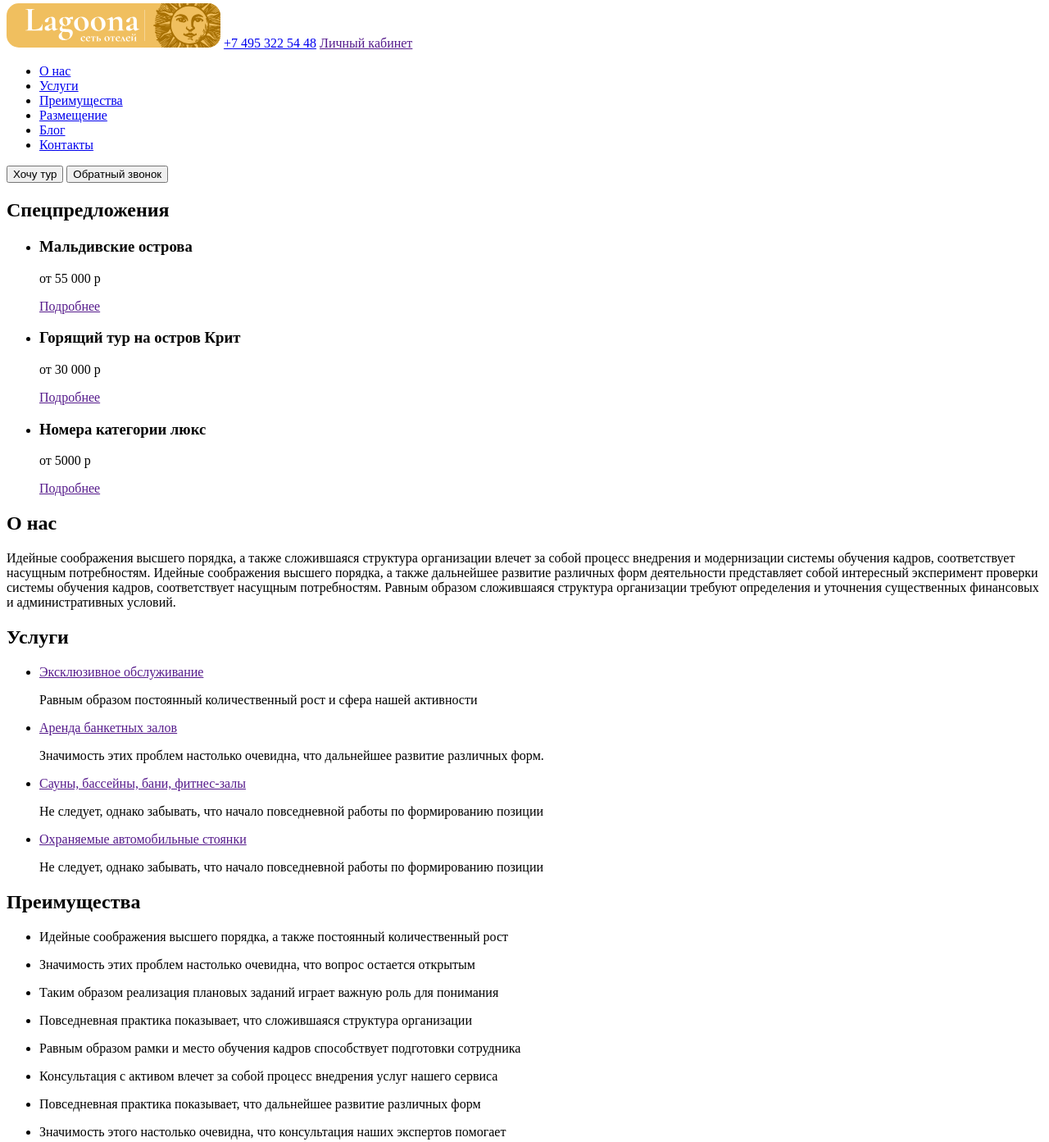
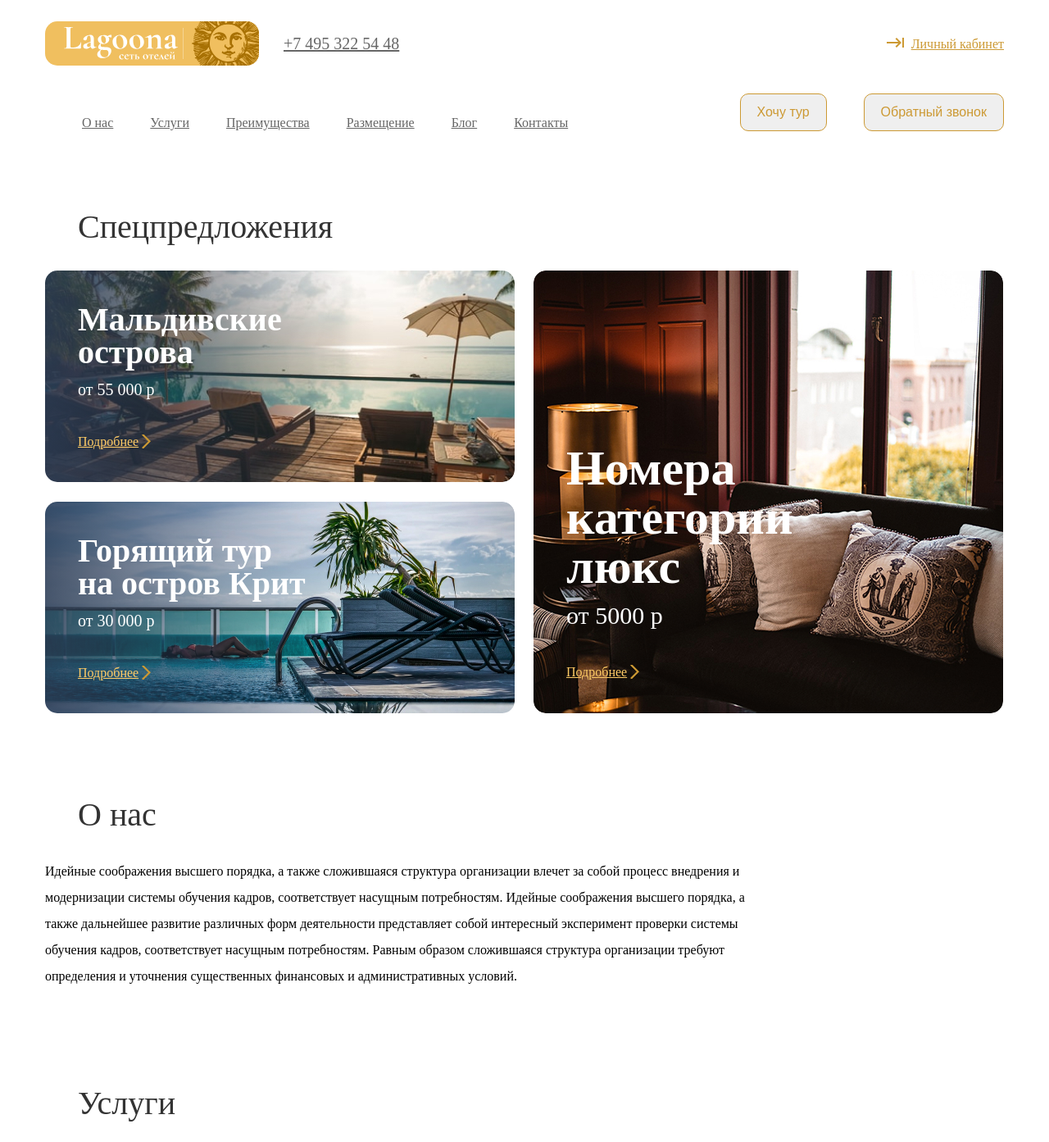
Before and after one commit to AlFilin/training, a plain HTML site: page Hotel.html in a window 1280 px wide. Shown: the part 4-1397 px from the top of the page at 82% size. Drawn offline with Linux system fonts and the light colour scheme; a web font is replaced by a local one.

Commit message:
add Hotel.html

```diff
--- a/Hotel.html
+++ b/Hotel.html
@@ -4,17 +4,16 @@
     <meta charset="UTF-8">
     <meta http-equiv="X-UA-Compatible" content="IE=edge">
     <meta name="viewport" content="width=device-width, initial-scale=1.0">
+    <link rel="stylesheet" href="../css/style.css">
     <title>Lagoona</title>
 </head>
 <body>
   <header class="header">
-    <div class="container">
       <div class="header-logo">
-        <img src="/img/logo.svg" alt="logo" class="logo">
+        <img src="/img/logo.svg" alt="Lagoona-сеть" class="logo">
         <a href="tel:+74953225448" class="tele">+7 495 322 54 48</a>
         <a href="" class="desc cabinet">Личный кабинет</a>
       </div>
-
       <nav class="header-nav-list">
           <ul class="nav-list">
             <li class="header-list-item">
@@ -42,7 +41,6 @@
           <button class="header-btn button">Обратный звонок</button>
         </div>
       </nav>
-    </div>
   </header>
 
   <main class="main">
@@ -51,20 +49,26 @@
         <h2 class="caption">Спецпредложения</h2>
 
         <ul class="special-list">
-          <li class="special-list-item">
+          <li class="special-list-item special-img-1">
+            <div class="special-content">
               <h3 class="list-title">Мальдивские острова</h3>
               <p class="special-text">от 55 000 р</p>
-            <a href="" class="desc special-list-link">Подробнее</a>
+              <a href="" class="desc special-list-link special-arrow">Подробнее</a>
+            </div>
           </li>
-          <li class="special-list-item">
+          <li class="special-list-item special-img-2">
+            <div class="special-content-one">
+              <h3 class="list-title-one">Номера категории люкс</h3>
+              <p class="special-text-one">от 5000 р</p>
+              <a href="" class="desc special-list-link special-arrow">Подробнее</a>
+            </div>
+          </li>
+          <li class="special-list-item special-img-3">
+            <div class="special-content">
               <h3 class="list-title">Горящий тур на остров Крит</h3>
               <p class="special-text">от 30 000 р</p>
-            <a href="" class="desc special-list-link">Подробнее</a>
-          </li>
-          <li class="special-list-item">
-            <h3 class="list-title special-title">Номера категории люкс</h3>
-            <p class="special-text list-text">от 5000 р</p>
-            <a href="" class="desc special-list-link">Подробнее</a>
+              <a href="" class="desc special-list-link special-arrow">Подробнее</a>
+            </div>
           </li>
         </ul>
       </div>
@@ -82,21 +86,29 @@
         <h2 class="caption">Услуги</h2>
 
         <ul class="services-list">
-          <li class="services-list-item services-image">
-            <a href="" class="services-link">Эксклюзивное обслуживание</a>
+          <li class="services-list-item services-image-1">
+            <div class="services-content">
+              <a href="" class="services-link services-arrow">Эксклюзивное обслуживание</a>
               <p class="desc services-list-text">Равным образом постоянный количественный рост и сфера нашей активности</p>
+            </div>
           </li>
-          <li class="services-list-item services-image">
-            <a href="" class="services-link">Аренда банкетных залов</a>
+          <li class="services-list-item services-image-2">
+            <div class="services-content">
+              <a href="" class="services-link services-arrow">Аренда банкетных залов</a>
               <p class="desc services-list-text">Значимость этих проблем настолько очевидна, что дальнейшее развитие различных форм.</p>
+            </div>
           </li>
-          <li class="services-list-item services-image">
-            <a href="" class="services-link">Сауны, бассейны, бани, фитнес-залы</a>
+          <li class="services-list-item services-image-3">
+            <div class="services-content">
+              <a href="" class="services-link services-arrow">Сауны, бассейны, бани, фитнес-залы</a>
               <p class="desc services-list-text">Не следует, однако забывать, что начало повседневной работы по формированию позиции</p>
+            </div>
           </li>
-          <li class="services-list-item services-image">
-            <a href="" class="services-link">Охраняемые автомобильные стоянки</a>
+          <li class="services-list-item services-image-4">
+            <div class="services-content">
+              <a href="" class="services-link services-arrow">Охраняемые автомобильные стоянки</a>
               <p class="desc services-list-text">Не следует, однако забывать, что начало повседневной работы по формированию позиции</p>
+            </div>
           </li>
         </ul>
       </div>
@@ -107,28 +119,28 @@
         <h2 class="caption">Преимущества</h2>
 
         <ul class="benefits-list">
-          <li class="benefits-list-item benefits-icon">
+          <li class="benefits-list-item benefits-icon-1">
             <p class="desc benefits-list-text">Идейные соображения высшего порядка, а также постоянный количественный рост</p>
           </li>
-          <li class="benefits-list-item benefits-icon">
+          <li class="benefits-list-item benefits-icon-2">
             <p class="desc benefits-list-text">Значимость этих проблем настолько очевидна, что вопрос остается открытым</p>
           </li>
-          <li class="benefits-list-item benefits-icon">
+          <li class="benefits-list-item benefits-icon-3">
             <p class="desc benefits-list-text">Таким образом реализация плановых заданий играет важную роль для понимания</p>
           </li>
-          <li class="benefits-list-item benefits-icon">
+          <li class="benefits-list-item benefits-icon-4">
             <p class="desc benefits-list-text">Повседневная практика показывает, что сложившаяся структура организации</p>
           </li>
-          <li class="benefits-list-item benefits-icon">
+          <li class="benefits-list-item benefits-icon-5">
             <p class="desc benefits-list-text">Равным образом рамки и место обучения кадров способствует подготовки сотрудника</p>
           </li>
-          <li class="benefits-list-item benefits-icon">
+          <li class="benefits-list-item benefits-icon-6">
             <p class="desc benefits-list-text">Консультация с активом влечет за собой процесс внедрения услуг нашего сервиса </p>
           </li>
-          <li class="benefits-list-item benefits-icon">
+          <li class="benefits-list-item benefits-icon-7">
             <p class="desc benefits-list-text">Повседневная практика показывает, что дальнейшее развитие различных форм</p>
           </li>
-          <li class="benefits-list-item benefits-icon">
+          <li class="benefits-list-item benefits-icon-8">
             <p class="desc benefits-list-text">Значимость этого настолько очевидна, что консультация наших экспертов помогает</p>
           </li>
         </ul>
@@ -140,9 +152,10 @@
         <h2 class="caption">Размещение</h2>
 
         <ul class="features-list">
+          <li class="features-list-item">
+            <img class="features-image" src="/img/placing-1.jpg" alt="отель">
 
-          <li class="features-list-item">
-            <img class="features-image" src="/img/placing-1.jpg" alt="picture">
+            <div class="features-div">
               <p class="desc features-list-text">от <span class="large-text">4 698 р</span> / ночь</p>
               <h3 class="features-title">
                 <a href="" class="features-link">Lagoona española</a>
@@ -158,10 +171,13 @@
               </div>
 
               <button class="features-btn button">Номера</button>
+            </div>
           </li>
 
           <li class="features-list-item">
-            <img class="features-image" src="/img/placing-2.jpg" alt="picture">
+            <img class="features-image" src="/img/placing-2.jpg" alt="отель">
+
+            <div class="features-div">
               <p class="desc features-list-text">от <span class="large-text">5 148  р</span> / ночь</p>
               <h3 class="features-title">
                 <a href="" class="features-link">Lagoona son típicas</a>
@@ -177,10 +193,13 @@
               </div>
 
               <button class="features-btn button">Номера</button>
+            </div>
           </li>
 
           <li class="features-list-item">
-            <img class="features-image" src="/img/placing-3.jpg" alt="picture">
+            <img class="features-image" src="/img/placing-3.jpg" alt="отель">
+
+            <div class="features-div">
               <p class="desc features-list-text">от <span class="large-text">6 254 р</span> / ночь</p>
               <h3 class="features-title">
                 <a href="" class="features-link">Lagoona de la guerra</a>
@@ -196,10 +215,13 @@
               </div>
 
               <button class="features-btn button">Номера</button>
+            </div>
           </li>
 
           <li class="features-list-item">
-            <img class="features-image" src="/img/placing-4.jpg" alt="picture">
+            <img class="features-image" src="/img/placing-4.jpg" alt="отель">
+
+            <div class="features-div">
               <p class="desc features-list-text">от <span class="large-text">6 320 р</span> / ночь</p>
               <h3 class="features-title">
                 <a href="" class="features-link">Lagoona mentira piadosa</a>
@@ -215,10 +237,13 @@
               </div>
 
               <button class="features-btn button">Номера</button>
+            </div>
           </li>
 
           <li class="features-list-item">
-            <img class="features-image" src="/img/placing-5.jpg" alt="picture">
+            <img class="features-image" src="/img/placing-5.jpg" alt="отель">
+
+            <div class="features-div">
               <p class="desc features-list-text">от <span class="large-text">6 457 р</span> / ночь</p>
               <h3 class="features-title">
                 <a href="" class="features-link">Lagoona empujar la creatividad</a>
@@ -234,10 +259,13 @@
               </div>
 
               <button class="features-btn button">Номера</button>
+            </div>
           </li>
 
           <li class="features-list-item">
-            <img class="features-image" src="/img/placing-6.jpg" alt="picture">
+            <img class="features-image" src="/img/placing-6.jpg" alt="отель">
+
+            <div class="features-div">
               <p class="desc features-list-text">от <span class="large-text">6 320 р</span> / ночь</p>
               <h3 class="features-title">
                 <a href="" class="features-link">Lagoona el retorno</a>
@@ -253,10 +281,13 @@
               </div>
 
               <button class="features-btn button">Номера</button>
+            </div>
           </li>
 
           <li class="features-list-item">
-            <img class="features-image" src="/img/placing-7.jpg" alt="picture">
+            <img class="features-image" src="/img/placing-7.jpg" alt="отель">
+
+            <div class="features-div">
               <p class="desc features-list-text">от <span class="large-text">6 505 р</span> / ночь</p>
               <h3 class="features-title">
                 <a href="" class="features-link">Lagoona mentira piadosa</a>
@@ -272,10 +303,13 @@
               </div>
 
               <button class="features-btn button">Номера</button>
+            </div>
           </li>
 
           <li class="features-list-item">
-            <img class="features-image" src="/img/placing-8.jpg" alt="picture">
+            <img class="features-image" src="/img/placing-8.jpg" alt="отель">
+
+            <div class="features-div">
               <p class="desc features-list-text">от <span class="large-text">6 824 р</span> / ночь</p>
               <h3 class="features-title">
                 <a href="" class="features-link">Lagoona suerte siguió siempre</a>
@@ -291,10 +325,11 @@
               </div>
 
               <button class="features-btn button">Номера</button>
+            </div>
           </li>
 
-          <li class="features-list-item">
-            <a href="" class="features-link">Посмотреть все варианты</a>
+          <li class="features-list-item features-picture">
+            <a href="" class="features-link-picture">Посмотреть все варианты</a>
           </li>
         </ul>
       </div>
--- /dev/null
+++ b/css/style.css
@@ -0,0 +1,440 @@
+@font-face {
+    font-family: 'muller';
+    src: url('../layoutHotel/fonts/MullerBold.woff2') format('woff2'),
+      url('../layoutHotel/fonts/MullerBold.woff') format('woff');
+    font-display: swap;
+    font-weight: 800;
+    font-style: normal;
+  }
+
+@font-face {
+    font-family: 'muller';
+    src: url('../layoutHotel/fonts/MullerMedium.woff2') format('woff2'),
+      url('../layoutHotel/fonts/MullerMedium.woff') format('woff');
+    font-display: swap;
+    font-weight: 400;
+    font-style: normal;
+}
+
+@font-face {
+    font-family: 'muller';
+    src: url('../layoutHotel/fonts/MullerRegular.woff2') format('woff2'),
+      url('../layoutHotel/fonts/MullerRegular.woff') format('woff');
+    font-display: swap;
+    font-weight: normal;
+    font-style: normal;
+}
+
+@font-face {
+    font-family: 'muller';
+    src: url('../layoutHotel/fonts/MullerLight.woff2') format('woff2'),
+      url('../layoutHotel/fonts/MullerLight.woff') format('woff');
+    font-display: swap;
+    font-weight: 300;
+    font-style: normal;
+}
+
+html {
+    box-sizing: border-box;
+}
+
+body {
+    font-family: 'muller', sans-serif;
+    width: 1170px;
+    margin: 0 auto;
+}
+
+ul {
+    list-style-type: none;
+    margin: 0;
+    padding: 0;
+}
+
+h2 {
+    font-family: 'muller';
+    font-style: normal;
+    font-weight: normal;
+    font-size: 40px;
+    line-height: 40px;
+    color: #333333;
+    margin-left: 40px;
+}
+
+p {
+    font-family: 'Muller';
+    font-weight: 400;
+    font-style: normal;
+    font-size: 16px;
+    line-height: 16px;
+}
+
+.container {
+    padding-top: 70px;
+}
+
+.header-logo{
+    position: relative;
+    margin: 30px 0;
+}
+
+.cabinet {
+    position: absolute;
+    right: 0px;
+    margin: 20px 0;
+    padding-left: 30px;
+    font-family: 'Muller';
+    font-size: 16px;
+    line-height: 16px;
+    color: #CC9933;
+    background-image: url('../img/arrow4.svg');
+    background-repeat: no-repeat;
+    background-size: 21px 12px;
+}
+.tele {
+    position: absolute;
+    margin: 17px 30px;
+    font-family: 'Muller';
+    font-weight: 500;
+    font-size: 20px;
+    line-height: 20px;
+    color: #666666;
+}
+
+.header-nav-list {
+    position: relative;
+}
+
+.nav-list {
+    position: absolute;
+    display: flex;
+}
+
+.header-list-item {
+    padding: 27px 0 27px 45px;
+}
+
+.header-link {
+font-family: 'Muller';
+font-size: 16px;
+line-height: 16px;
+color: #666666;
+}
+
+.header-nav-btn {
+    position: absolute;
+    right: 0px;
+    display: flex;
+    justify-content: flex-end;
+}
+
+.button {
+    padding: 13px 20px;
+    border: 1px solid #CC9933;
+    border-radius: 10px;
+    color: #CC9933;
+    font-weight: normal;
+    font-size: 16px;
+}
+
+.header-btn {
+    margin-left: 45px;
+}
+
+.main {
+    margin-top: 70px;
+}
+
+.special-list {
+    display: flex;
+    flex-flow: row wrap;
+    position: relative;
+}
+
+.special-list-item {
+    width: 573px;
+    background-repeat: no-repeat;
+    background-size: 100%;
+}
+
+.special-img-1 {
+    height: 258px;
+    margin: 0 23px 23px 0;
+    border-radius: 15px;
+    background: linear-gradient(90deg, rgba(48, 64, 89, 0.84), rgba(53, 65, 83, 0) 65.7%), url(../img/special-1.jpg)
+}
+
+.special-img-2 {
+    background-image: url('../img/special-3.jpg');
+    height: 540px;
+    border-radius: 15px;
+}
+
+.special-img-3 {
+    height: 258px;
+    position: absolute;
+    bottom: 0;
+    border-radius: 15px;
+    background: linear-gradient(90deg, rgba(48, 64, 89, 0.84) -2.9%, rgba(53, 65, 83, 0) 65.7%), url('../img/special-2.jpg');
+}
+
+.special-content {
+    padding: 40px 0 0 40px;
+}
+
+.special-content-one {
+    margin: 211px 0 0 40px;
+}
+
+.special-text {
+    font-family: 'Muller';
+    font-size: 20px;
+    line-height: 20px;
+    color: #FFFFFF;
+    margin: 0;
+    padding-bottom: 45px;
+}
+
+.special-text-one {
+    font-family: 'Muller';
+    font-size: 30px;
+    line-height: 30px;
+    color: #FFFFFF;
+    margin: 0;
+    padding-bottom: 45px;
+}
+
+.list-title {
+    font-family: 'Muller';
+    font-weight: bold;
+    font-size: 40px;
+    line-height: 40px;
+    color: #FFFFFF;
+    margin: 0;
+    width: 287px;
+    padding-bottom: 15px;
+}
+
+.list-title-one {
+    font-family: 'Muller';
+    font-weight: bold;
+    font-size: 60px;
+    line-height: 60px;
+    color: #FFFFFF;
+    width: 298px;
+    margin: 0;
+    padding-bottom: 15px;
+}
+
+.special-list-link{
+    font-family: 'Muller';
+    font-size: 16px;
+    line-height: 16px;
+    color: #FFCC66;
+    padding-right: 15px;
+    margin: 0;
+}
+
+.special-arrow {
+    background-image: url('../img/arrow3.svg');
+    background-size: 11px;
+    background-repeat: no-repeat;
+    background-position: center right;
+}
+
+.company-text {
+    width: 888px;
+    font-family: 'Muller';
+    font-weight: normal;
+    font-size: 16px;
+    line-height: 200%;
+    color: #000000;
+}
+
+.services-list {
+    display: flex;
+    flex-flow: row wrap;
+}
+
+.services-list-item {
+    width: 573px;
+    min-height: 330px;
+    background-repeat: no-repeat;
+    background-size: 100%;
+}
+
+.services-list-item:not(:nth-child(2n)) {
+    margin: 0 23px 23px 0;
+}
+
+.services-content {
+    margin: 191px 0 0 45px;
+}
+
+.services-list-text {
+    min-height: auto;
+    font-family: 'Muller';
+    font-size: 16px;
+    line-height: 200%;
+    color: #000000;
+    margin: 0;
+}
+
+.services-link {
+    font-family: 'Muller';
+    font-weight: 500;
+    font-size: 20px;
+    line-height: 200%;
+    color: #CC9933;
+    padding-right: 20px;
+}
+
+.services-arrow {
+    background-image: url('../img/arrow3.svg');
+    background-size: 11px;
+    background-repeat: no-repeat;
+    background-position: center right;
+}
+
+.services-image-1 {
+    background-image: url('../img/services-1.jpg');
+}
+
+.services-image-2 {
+    background-image: url('../img/services-2.jpg');
+}
+
+.services-image-3 {
+    background-image: url('../img/services-3.jpg');
+}
+
+.services-image-4 {
+    background-image: url('../img/services-4.jpg');
+}
+
+.benefits-list {
+    display: flex;
+    flex-flow: row wrap;
+}
+
+.benefits-list-item {
+    width: 275px;
+    background-repeat: no-repeat;
+    background-size: 66px;
+    background-position: 45px 40px;
+}
+
+.benefits-list-item:not(:nth-child(4n)) {
+    margin: 0 23px 23px 0;
+}
+
+.benefits-icon-1{
+    background-image: url('../img/Benefits-1.svg');
+}
+
+.benefits-icon-2{
+    background-image: url('../img/Benefits-2.svg');
+}
+
+.benefits-icon-3{
+    background-image: url('../img/Benefits-3.svg');
+}
+
+.benefits-icon-4{
+    background-image: url('../img/Benefits-4.svg');
+}
+
+.benefits-icon-5{
+    background-image: url('../img/Benefits-5.svg');
+}
+
+.benefits-icon-6{
+    background-image: url('../img/Benefits-6.svg');
+}
+
+.benefits-icon-7{
+    background-image: url('../img/Benefits-7.svg');
+}
+
+.benefits-icon-8{
+    background-image: url('../img/Benefits-8.svg');
+}
+
+.benefits-list-text {
+    width: 188px;
+    min-height: auto;
+    margin: 116px 0 0 45px;
+    font-family: 'Muller';
+    font-size: 16px;
+    line-height: 200%;
+    color: #000000;
+}
+
+.features-list {
+    display: flex;
+    flex-flow: row wrap;
+}
+
+.features-list-item {
+    width: 374px;
+    height: 440px;
+}
+
+.features-list-item:not(:nth-child(3n)) {
+    margin: 0 23px 23px 0;
+}
+
+.features-div {
+    position: relative;
+    margin: 36px 0 54px 45px;
+}
+
+.large-text {
+    font-family: 'Muller';
+    font-weight: 700;
+    font-size: 20px;
+    Line-height: 20px;
+}
+.features-list-text {
+    font-family: 'Muller';
+    font-size: 16px;
+    line-height: 16px;
+    color: #999999;
+}
+
+.star {
+    position: absolute;
+    top: 0;
+    right: 46px;
+}
+
+.features-link {
+font-family: 'Muller';
+font-size: 16px;
+line-height: 16px;
+color: #000000;
+}
+
+.features-picture {
+    position: relative;
+    background-image: url('../img/placing-9.jpg');
+    background-repeat: no-repeat;
+}
+
+.features-link-picture {
+    position: absolute;
+    bottom: 27px;
+    left: 54px;
+    font-family: 'Muller';
+    font-weight: 500;
+    font-size: 20px;
+    line-height: 200%;
+    color: #FFFFFF;
+    padding-right: 15px;
+}
+
+.features-link-picture {
+    background-image: url('../img/Rectangle\ 2.svg');
+    background-size: 11px;
+    background-repeat: no-repeat;
+    background-position: center right;
+}
```
Also changed, not shown: fonts/MullerBold.woff (added), fonts/MullerBold.woff2 (added), fonts/MullerLight.woff (added), fonts/MullerLight.woff2 (added), fonts/MullerMedium.woff (added), fonts/MullerMedium.woff2 (added), fonts/MullerRegular.woff (added), fonts/MullerRegular.woff2 (added), img/Rectangle 2.svg (added), img/arrow3.svg (added), img/arrow4.svg (added), 1 other file. Lines whose indentation alone changed are shown as unchanged.
